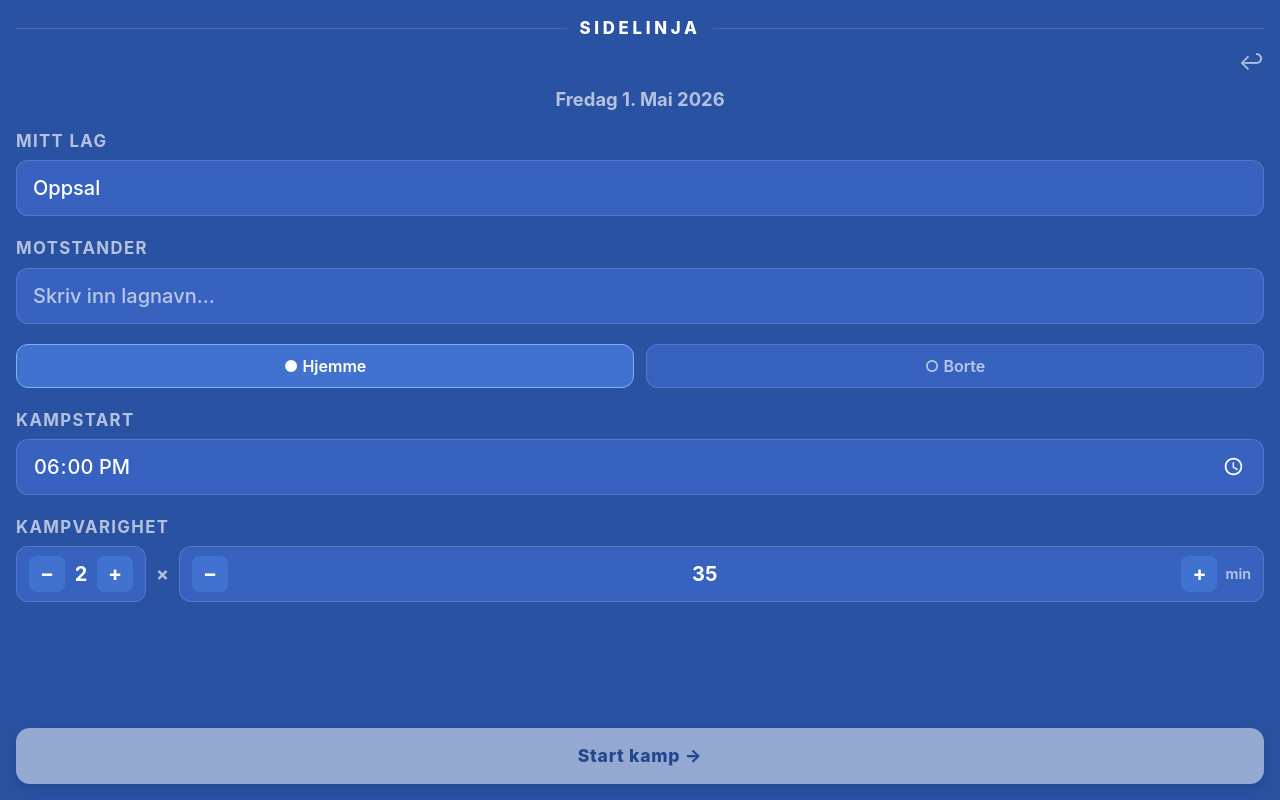
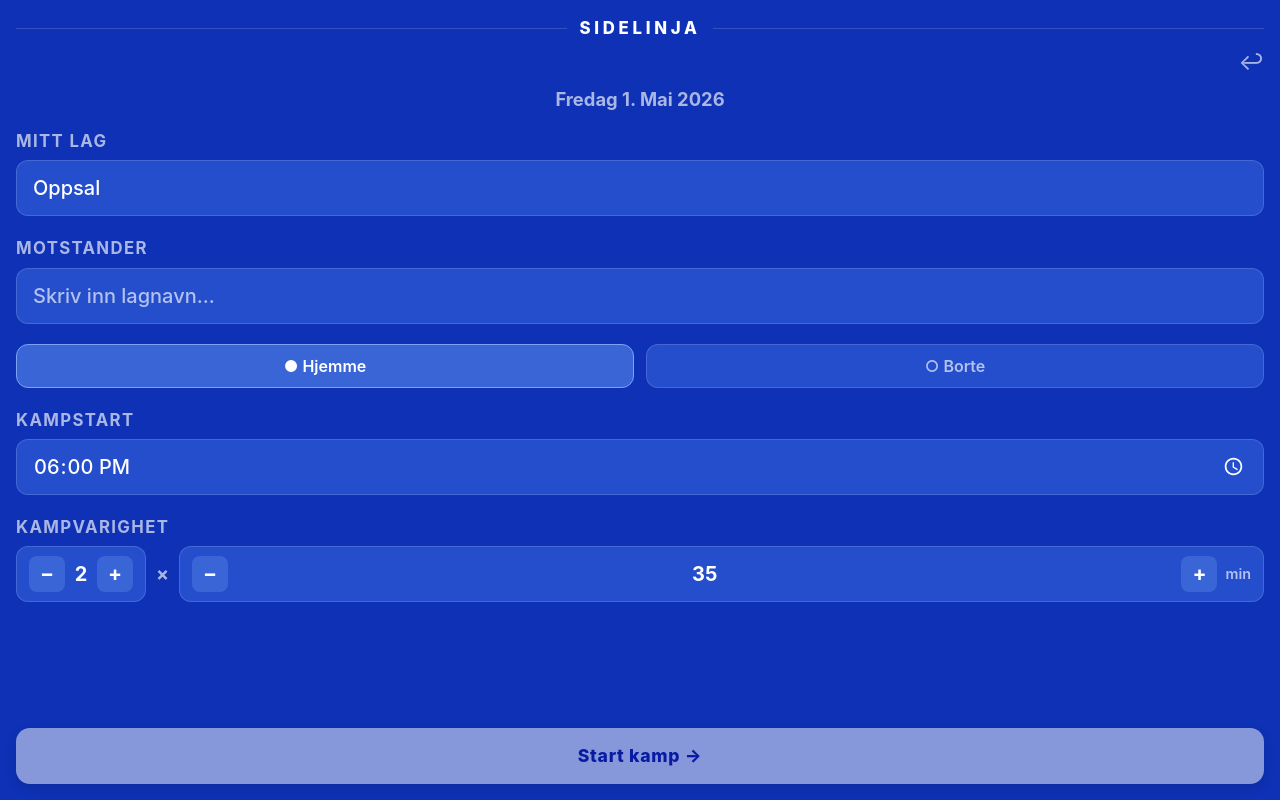
Before and after one commit to hebe/Sidelinja, a Next.js app: page / in a window 1280 px wide. Built offline with nearby package versions, Linux system fonts and the light colour scheme.

Commit message:
Update colors

```diff
--- a/src/app/globals.css
+++ b/src/app/globals.css
@@ -2,19 +2,19 @@
 
 /* ─── Design Tokens ─────────────────────────────────────────────────── */
 :root {
-  /* Colors */
-  --color-bg: #2952A3;
-  --color-bg-deep: #1e3d7a;
-  --color-surface: #3762c0;
-  --color-surface-raised: #4272d0;
-  --color-surface-hover: #4878d8;
+  /* Colors — base derived from icon blue oklch(0.40 0.21 265) = #1132b2 */
+  --color-bg:             oklch(0.40 0.21 265);
+  --color-bg-deep:        oklch(0.30 0.20 265);
+  --color-surface:        oklch(0.48 0.20 265);
+  --color-surface-raised: oklch(0.54 0.18 265);
+  --color-surface-hover:  oklch(0.58 0.17 265);
   --color-border: rgba(255, 255, 255, 0.15);
   --color-text: #ffffff;
   --color-text-muted: rgba(255, 255, 255, 0.65);
   --color-accent: #ffffff;
   --color-accent-hover: rgba(255, 255, 255, 0.88);
-  --color-accent-interactive: #7ab3f0;
-  --color-accent-btn-text: #1e3d7a;
+  --color-accent-interactive: oklch(0.72 0.13 265);
+  --color-accent-btn-text: oklch(0.30 0.20 265);
   --color-success: #4cdb7a;
   --color-danger: #e85555;
   --color-card-yellow: #f0c040;
--- a/src/app/layout.tsx
+++ b/src/app/layout.tsx
@@ -14,7 +14,7 @@ export const metadata: Metadata = {
 };
 
 export const viewport: Viewport = {
-  themeColor: "#2952A3",
+  themeColor: "#1132b2",
   width: "device-width",
   initialScale: 1,
   maximumScale: 1,
--- a/src/components/MatchScreen.tsx
+++ b/src/components/MatchScreen.tsx
@@ -170,7 +170,7 @@ export default function MatchScreen() {
                 className="action-btn action-btn-goal"
                 onClick={() => setModal({ type: "mal", team: "home" })}
               >
-                ⚽ Mål!
+                MÅL
               </button>
               <button
                 className="action-btn action-btn-event"
@@ -186,7 +186,7 @@ export default function MatchScreen() {
                 className="action-btn action-btn-goal"
                 onClick={() => setModal({ type: "mal", team: "away" })}
               >
-                ⚽ Mål!
+                MÅL
               </button>
               <button
                 className="action-btn action-btn-event"
```
Also changed, not shown: public/manifest.webmanifest.
